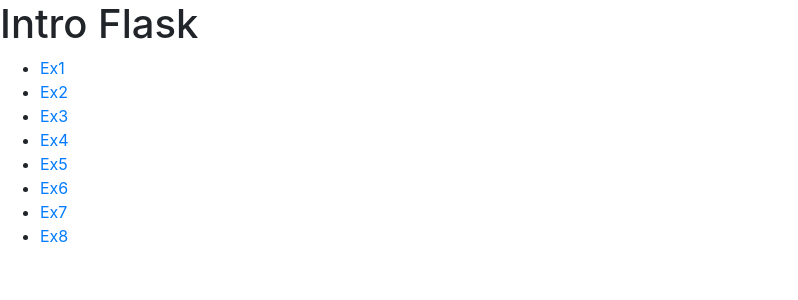
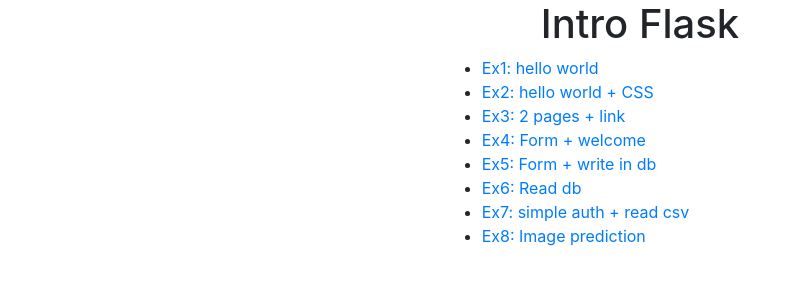
Before and after one commit to Simplon-IA-Biarritz-1/intro-a-flask-Kesskisspass, a Flask app: page / in a window 1280 px wide. Shown: the top 300 px of the page, without its empty margins (0-798 px from the left). Run offline with Flask 2, Linux system fonts and the light colour scheme; some libraries are stand-ins or nearby versions.

Commit message:
fix index.html

```diff
--- a/app.py
+++ b/app.py
@@ -73,7 +73,7 @@
 # Ex 5
 @app.route('/ex5')
 def ex5():
-    return render_template("ex4.html")
+    return render_template("ex4.html", warning="la bdd sql test_user est nécessaire")
 
 @app.route('/ex5/refused')
 def refused():
--- a/templates/index.html
+++ b/templates/index.html
@@ -7,16 +7,19 @@
     <title>Accueil</title>
 </head>
 <body>
-    <h1>Intro Flask</h1>
-    <ul>
-        <li><a href="{{ url_for('ex1') }}" target="_blank">Ex1</a></li>
-        <li><a href="{{ url_for('ex2') }}" target="_blank">Ex2</a></li>
-        <li><a href="{{ url_for('ex31')}}" target="_blank">Ex3</a></li>
-        <li><a href="{{ url_for('ex4') }}" target="_blank">Ex4</a></li>
-        <li><a href="{{ url_for('ex5') }}" target="_blank">Ex5</a></li>
-        <li><a href="{{ url_for('ex6') }}" target="_blank">Ex6</a></li>
-        <li><a href="{{ url_for('ex7') }}" target="_blank">Ex7</a></li>
-        <li><a href="{{ url_for('ex8') }}" target="_blank">Ex8</a></li>
-    </ul>
+    <div class="col-4 offset-4 text-center">
+
+        <h1>Intro Flask</h1>
+        <ul class="text-left">
+            <li><a href="{{ url_for('ex1') }}" target="_blank">Ex1: hello world</a></li>
+            <li><a href="{{ url_for('ex2') }}" target="_blank">Ex2: hello world + CSS</a></li>
+            <li><a href="{{ url_for('ex31')}}" target="_blank">Ex3: 2 pages + link</a></li>
+            <li><a href="{{ url_for('ex4') }}" target="_blank">Ex4: Form + welcome</a></li>
+            <li><a href="{{ url_for('ex5') }}" target="_blank">Ex5: Form + write in db</a></li>
+            <li><a href="{{ url_for('ex6') }}" target="_blank">Ex6: Read db</a></li>
+            <li><a href="{{ url_for('ex7') }}" target="_blank">Ex7: simple auth + read csv</a></li>
+            <li><a href="{{ url_for('ex8') }}" target="_blank">Ex8: Image prediction</a></li>
+        </ul>
+    </div>
 </body>
 </html>
```
Also changed, not shown: templates/ex4.html (+6 -1 lines).
